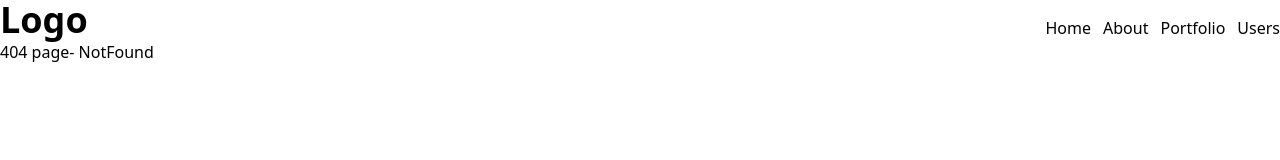
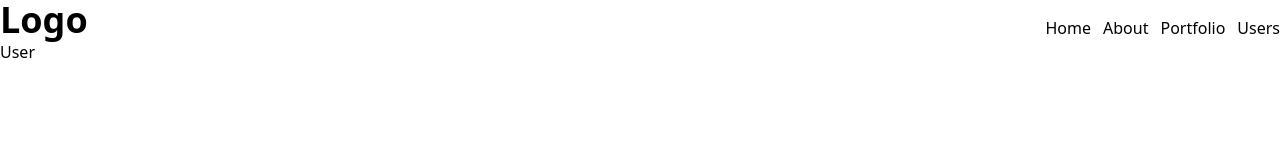
Before and after one commit to saad-mamun/Huxn_Next, a Next.js app: page /userslist/1 in a window 1280 px wide. Before the commit this address had no page. Shown: the top 160 px of the page. Built offline with nearby package versions, Linux system fonts and the light colour scheme.

Commit message:
middleware

```diff
--- /dev/null
+++ b/app/userslist/[user]/page.js
@@ -0,0 +1,11 @@
+
+
+const User = () => {
+  return (
+    <div>
+      User
+    </div>
+  )
+}
+
+export default User
--- /dev/null
+++ b/app/userslist/page.js
@@ -0,0 +1,6 @@
+const UsersList=()=>{
+    return (
+    <div>UsersList</div>
+    )
+}
+export default UsersList;
--- /dev/null
+++ b/middleware.js
@@ -0,0 +1,10 @@
+import { NextResponse } from "next/server"
+
+export function middleware(request){
+
+    return NextResponse.redirect(new URL("/login", request.url))
+}
+
+export const config = {
+    matcher: ["/userslist/:path*"]
+}
```
